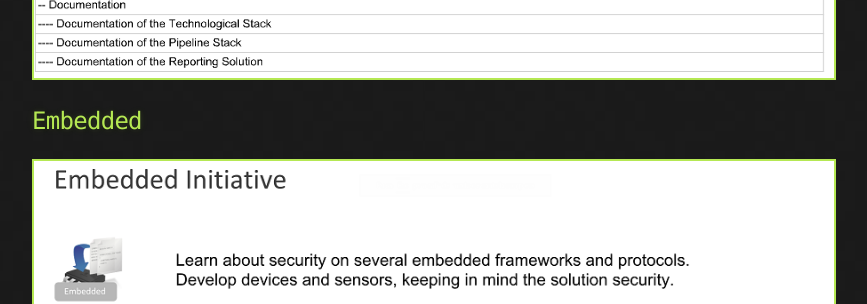
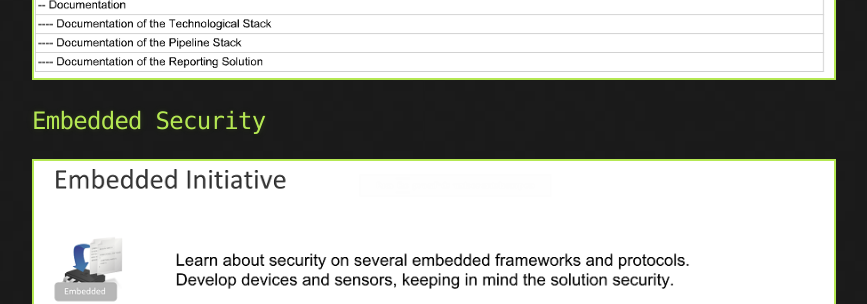
Before and after one commit to erni-secom/home, a Jekyll site: the page built from supported-projects.md, in a window 1280 px wide and 900 px high, scrolled down 3591 px. Shown: the part 153-457 px from the top of the window, without its empty margins (108-975 px from the left). Built offline with Jekyll 4.4.1, drawn with Linux system fonts in a browser that asks for light colours; our own code applies the rules of GitHub Pages for plain Markdown files.

Commit message:
3nd commit

```diff
--- a/supported-projects.md
+++ b/supported-projects.md
@@ -19,7 +19,7 @@ layout: default
 <img src="./assets/images/app-sec-back-fron-devops-overview.png" width="800" style="max-width:95%;border: 2px solid #b5e853;"/>
 <img src="./assets/images/app-sec-back-fron-devops-roadmap.png" width="800" style="max-width:95%;border: 2px solid #b5e853;"/>
 
-## Embedded
+## Embedded Security
 
 <img src="./assets/images/app-sec-embedded-overview.png" width="800" style="max-width:95%;border: 2px solid #b5e853;"/>
 <img src="./assets/images/app-sec-embedded-road-0.png" width="800" style="max-width:95%;border: 2px solid #b5e853;"/>
```
